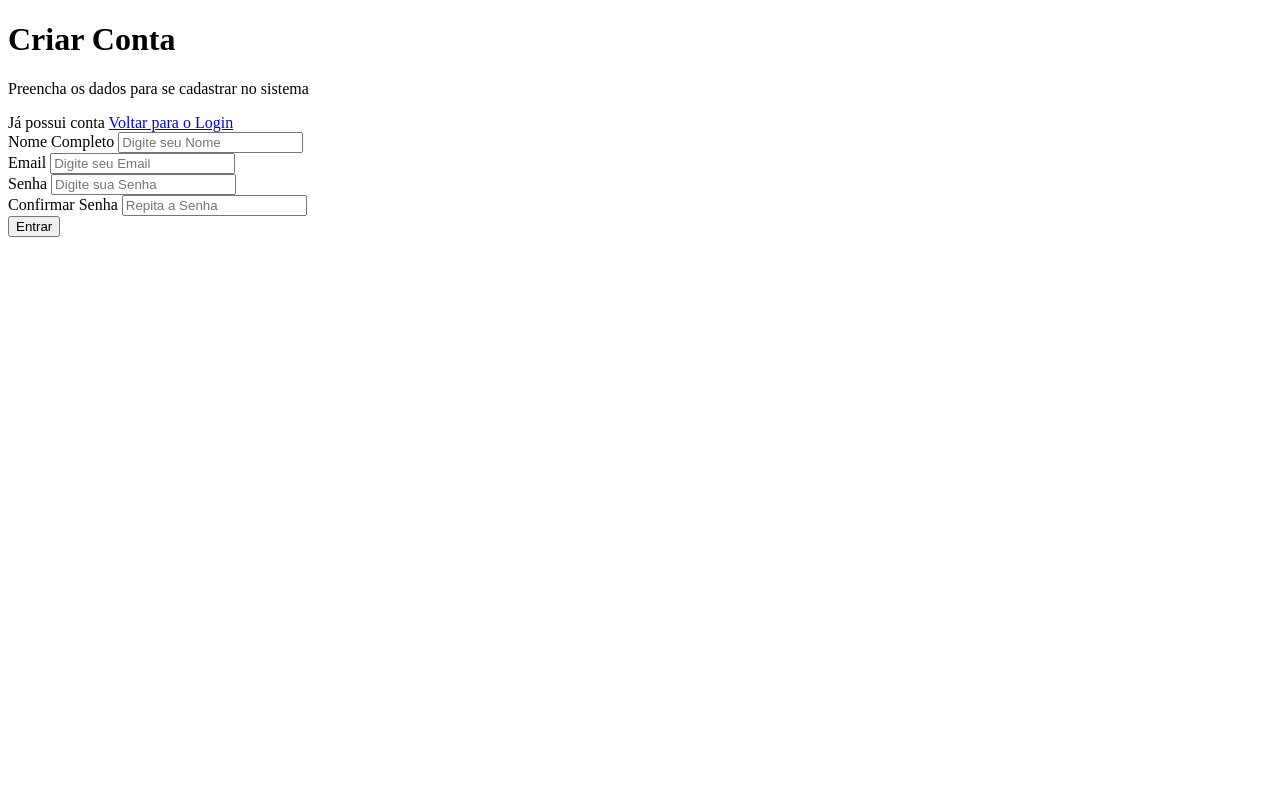
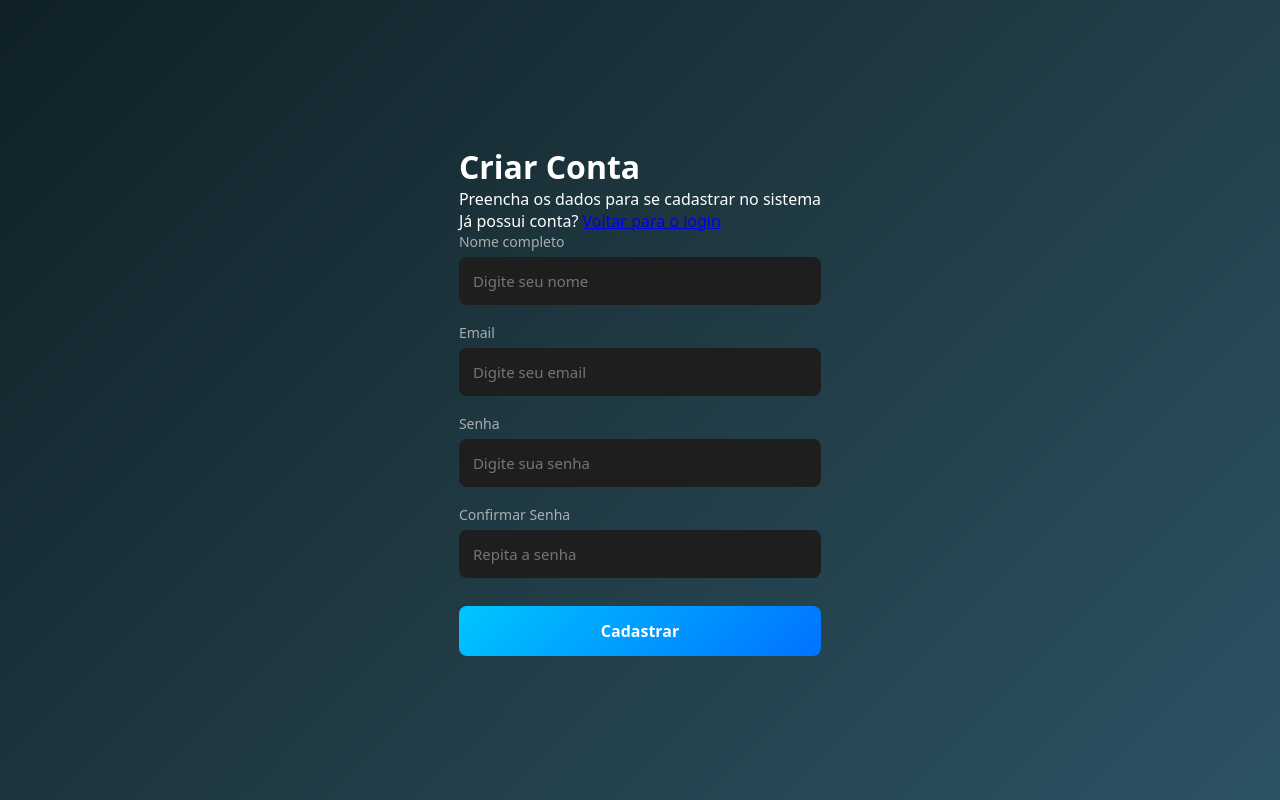
Before and after one commit to samuel-jesus-oliveira/Projeto_Login_System, a website: page frontend/register.html in a window 1280 px wide. Drawn offline with Linux system fonts and the light colour scheme; a web font is replaced by a local one.

Commit message:
melhorando o projeto

```diff
--- /dev/null
+++ b/frontend/css/styleDark.css
@@ -0,0 +1,115 @@
+*{
+    margin: 0;
+    padding: 0;
+    box-sizing: border-box;
+    font-family: "Vampiro One", system-ui;
+}
+
+body{
+    height:100vh;
+    margin: 0;
+    background: linear-gradient(135deg, #0f172a,#020617);
+    display: flex;
+    justify-content: center;
+    align-items: center;
+    color: #ffff;
+}
+
+.register-wrapper{
+    display: flex;
+    gap: 70px;
+    align-items: center;
+}
+
+.register_info{
+    max-width: 320px;
+}
+
+.register_info h1{
+    font-size: 38px;
+    margin-bottom: 12px;
+    color: #f9fafb;
+}
+
+.register_info p{
+    font-size: 16px;
+    color: #cbd5f5;
+    margin-bottom: 24px;
+}
+
+.register_info span{
+    display: block;
+    margin-bottom: 6px;
+    color: #94a3b8;
+}
+
+.register_info a{
+    color: #38bdf8;
+    text-decoration: none;
+    font-weight: 600;
+}
+
+.register_info a:hover{
+    text-decoration: underline;
+}
+
+.register-card{
+    background: rgba(15,23,42,0.85);
+    backdrop-filter: blur(14px);
+    padding: 40px;
+    border-radius: 18px;
+    width: 360px;
+    box-shadow: 0 25px 60px rgba(0,0,0,0.6);
+    border: 1px solid rgba(148,163,184,0.85);
+}
+
+.input-group{
+    display: flex;
+    flex-direction: column;
+    margin-bottom: 18px;
+}
+
+.input-group label{
+    font-size: 14px;
+    margin-bottom: 6px;
+    color: #60a5fa;
+}
+
+.input-group input{
+    padding: 14px;
+    border-radius: 10px;
+    border:1px solid #1e293b;
+    background-color: #020617;
+    color: #f1f5f9;
+    font-size: 14px;
+    outline: none;
+    transition: border 0.3s, box-shadow 0.3s;
+}
+
+.input-group input::placeholder{
+    color: #64748b;
+}
+
+.input-group input:focus{
+    border-color: #38bdf8;
+    box-shadow: 0 0 0 2px rgba(56,189,248,0.3);
+}
+
+button{
+    margin-top: 24px;
+    width: 100%;
+    padding: 14px;
+    border: none;
+    border-radius: 12px;
+    background: linear-gradient(135deg, #38bdf8, #2563eb);
+    color: #020617;
+    font-weight: 700;
+    font-size: 16px;
+    cursor: pointer;
+    transition: transform 0.2s, box-shadow 0.2s;
+}
+
+button:hover{
+    transform: translate(-2px);
+    box-shadow:0 12px 25px rgba(37,99,235,0.5);
+}
--- a/frontend/css/style_register.css
+++ b/frontend/css/style_register.css
@@ -8,108 +8,93 @@
 body{
     height:100vh;
     margin: 0;
-    background: linear-gradient(135deg, #0f172a,#020617);
+    background: linear-gradient(135deg, #0f2027,#203a43,#2c5364);
     display: flex;
     justify-content: center;
     align-items: center;
     color: #ffff;
 }
 
-.register-wrapper{
-    display: flex;
-    gap: 70px;
-    align-items: center;
+.login-container{
+    background: rgba(20,20,20,0.95);
+    width: 100%;
+    max-width: 400px;
+    padding: 40px;
+    border-radius: 12px;
+    box-shadow: 0 20px 40px rgba(0,0,0,0.7);
+    text-align: center;
 }
 
-.register_info{
-    max-width: 320px;
+.login-container h1{
+    font-size: 28px;
+    margin-bottom: 8px;
+    color:#ffff;
 }
 
-.register_info h1{
-    font-size: 38px;
-    margin-bottom: 12px;
-    color: #f9fafb;
-}
-
-.register_info p{
-    font-size: 16px;
-    color: #cbd5f5;
-    margin-bottom: 24px;
-}
-
-.register_info span{
-    display: block;
-    margin-bottom: 6px;
-    color: #94a3b8;
-}
-
-.register_info a{
-    color: #38bdf8;
-    text-decoration: none;
-    font-weight: 600;
-}
-
-.register_info a:hover{
-    text-decoration: underline;
-}
-
-.register-card{
-    background: rgba(15,23,42,0.85);
-    backdrop-filter: blur(14px);
-    padding: 40px;
-    border-radius: 18px;
-    width: 360px;
-    box-shadow: 0 25px 60px rgba(0,0,0,0.6);
-    border: 1px solid rgba(148,163,184,0.85);
+.login-container p{
+    font-size: 14px;
+    margin-bottom: 25px;
+    color:#bbbb;
 }
 
 .input-group{
-    display: flex;
-    flex-direction: column;
+    text-align: left;
     margin-bottom: 18px;
 }
 
 .input-group label{
+    display: block;
     font-size: 14px;
     margin-bottom: 6px;
-    color: #60a5fa;
+    color: #cccc;
 }
 
 .input-group input{
+    width: 100%;
     padding: 14px;
-    border-radius: 10px;
-    border:1px solid #1e293b;
-    background-color: #020617;
-    color: #f1f5f9;
-    font-size: 14px;
-    outline: none;
-    transition: border 0.3s, box-shadow 0.3s;
+    border-radius: 8px;
+    border: none;
+    background: #1e1e1e;
+    color: #ffff;
+    font-size: 15px;
 }
 
-.input-group input::placeholder{
-    color: #64748b;
-}
-
-.input-group input:focus{
-    border-color: #38bdf8;
-    box-shadow: 0 0 0 2px rgba(56,189,248,0.3);
+.input-group input ::placeholder{
+    color: #8888;
 }
 
 button{
-    margin-top: 24px;
     width: 100%;
     padding: 14px;
+    margin-top: 10px;
     border: none;
-    border-radius: 12px;
-    background: linear-gradient(135deg, #38bdf8, #2563eb);
-    color: #020617;
-    font-weight: 700;
+    border-radius: 8px;
+    background: linear-gradient(135deg, #00c6ff, #0072ff);
+    color: #ffffff;
     font-size: 16px;
+    font-weight: bold;
     cursor: pointer;
     transition: transform 0.2s, box-shadow 0.2s;
 }
 
 button:hover{
-    transform: translate(-2px);
-    box-shadow:0 12px 25px rgba(37,99,235,0.5);
+    transform: translateY(-2px);
+    box-shadow: 0 10px 25px rgba(0, 114, 255,0.5);
 }
+
+.footer{
+    margin-top: 20px;
+    font-size: 14px;
+    color: #aaaa;
+}
+
+.footer a{
+    margin-left: 5px;
+    color:#006cff;
+    text-decoration: none;
+    transition: color 0.3s;
+}
+
+.footer a:hover{
+    color: #66d9ff;
+}
--- a/frontend/register.html
+++ b/frontend/register.html
@@ -3,48 +3,49 @@
 <head>
     <meta charset="UTF-8">
     <meta name="viewport" content="width=device-width, initial-scale=1.0">
-    <title>Criar conta</title>
+    <title>Criar Conta</title>
+    <link rel="stylesheet" href="./css/style_register.css">
+     <link href="https://fonts.googleapis.com/css2?family=Vampiro+One&display=swap" rel="stylesheet">
 </head>
+
 <body>
-            <!-- lado esquedo  -->
+    <!-- lado esquerdo -->
     <main class="register-wrapper">
         <header class="register_info">
             <h1>Criar Conta</h1>
             <p>Preencha os dados para se cadastrar no sistema</p>
 
-            <spam>Já possui conta</spam>
-            <a href="./index.html">Voltar para o Login</a>
+            <span>Já possui conta?</span>
+            <a href="./index.html">Voltar para o login</a>
         </header>
-
         <section class="register-card">
             <form id="registerForm">
                 <div class="input-group">
-                    <label>Nome Completo</label>
-                    <input type="text" placeholder="Digite seu Nome">
+                    <label>Nome completo</label>
+                    <input type="text" placeholder="Digite seu nome">
                 </div>
 
                 <div class="input-group">
-                    <label>Email</label>
-                    <input type="email" placeholder="Digite seu Email">
+                    <label for="email">Email</label>
+                    <input id="email" type="email" placeholder="Digite seu email">
                 </div>
 
                 <div class="input-group">
                     <label>Senha</label>
-                    <input type="password" placeholder="Digite sua Senha">
+                    <input type="password" placeholder="Digite sua senha">
                 </div>
 
                 <div class="input-group">
                     <label>Confirmar Senha</label>
-                    <input id="senha" type="password" placeholder="Repita a Senha">
+                    <input type="password" placeholder="Repita a senha">
                 </div>
 
 
-                <button type="submit">Entrar</button>
+                    <button type="submit">Cadastrar</button>
+
 
             </form>
         </section>
-
     </main>
-
 </body>
 </html>
```
Also changed, not shown: frontend/index.html (+1 -4 lines), js/script.js (added).
